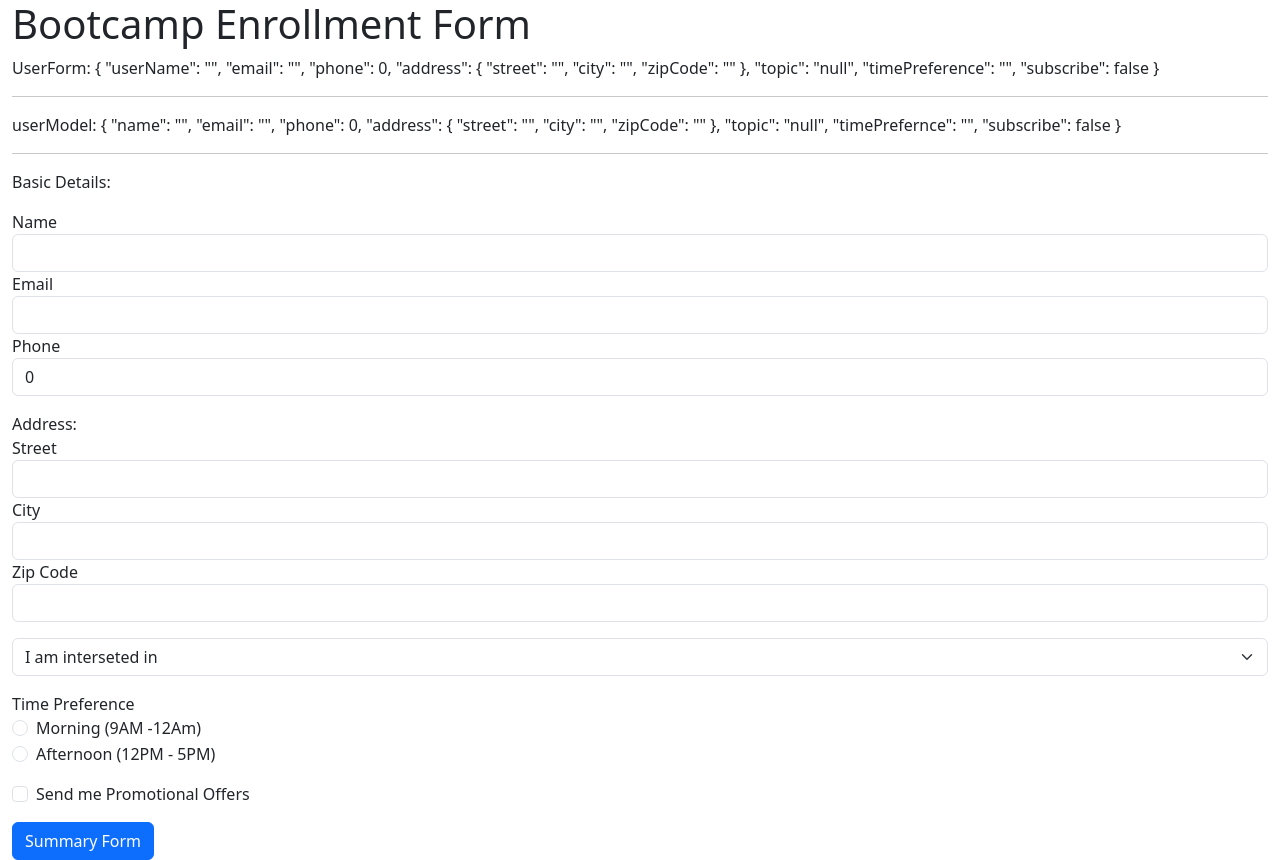
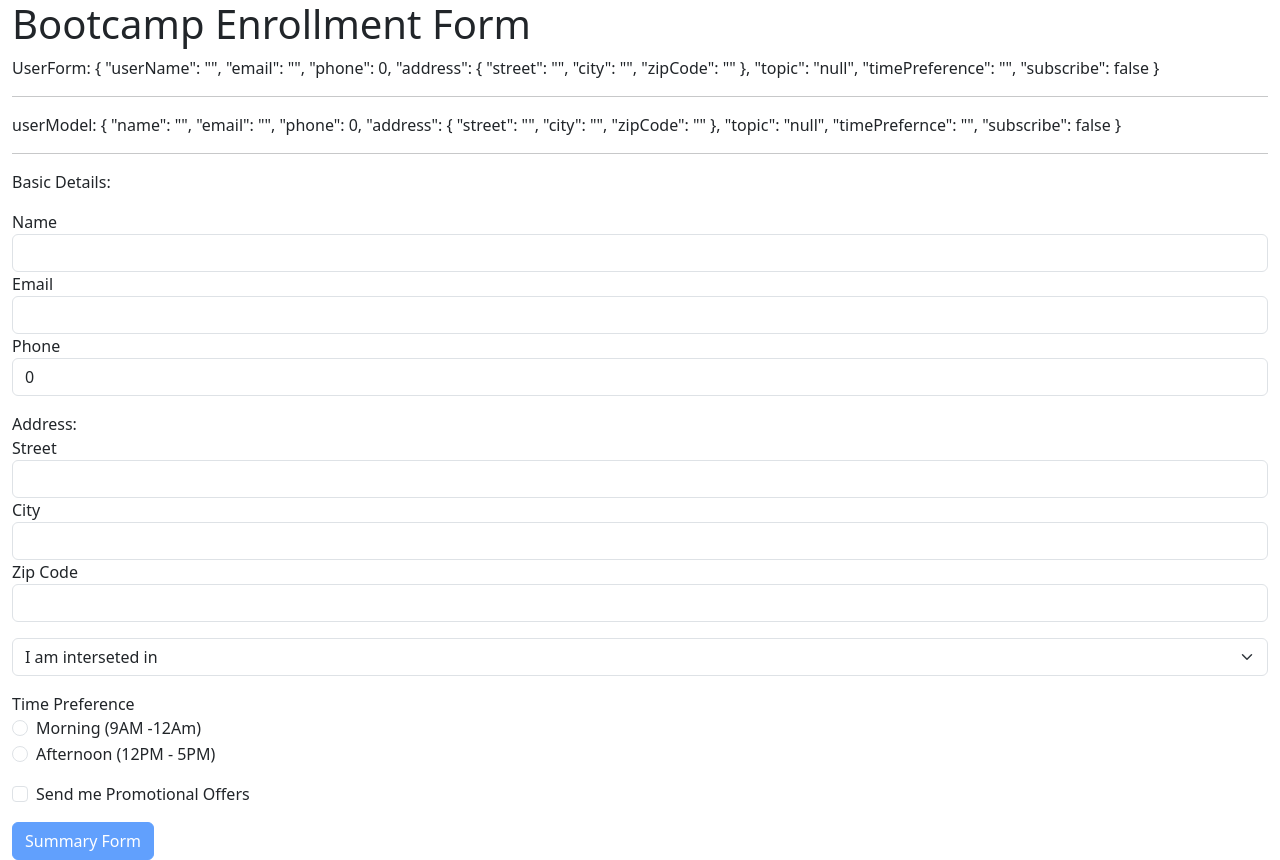
Before and after one commit to RishiSetpal/tdf, an Angular app: page / in a window 1280 px wide. Built offline with nearby package versions, Linux system fonts and the light colour scheme.

Commit message:
11 - Form Level validation (TempDrivenForms) Disabling Btn using templateReference(userForm) that was binded to ngForm, by using userForm.form.valid etcs

```diff
--- a/src/app/app.component.html
+++ b/src/app/app.component.html
@@ -20,11 +20,15 @@
     [(ngModel)]="userModel.timePrefernce"
     ie. Model and View in Sinchronization
     -->
-  <form #userForm="ngForm">
+  <form #userForm="ngForm"> <!-- form automatically attcahes ngForm directive to the form tag (#userForm template Reference variable) -->
     UserForm: {{ userForm.value | json }}
     <hr />
     userModel: {{ userModel | json }}
     <hr />
+    <!-- userForm.form.valid: {{userForm.form.valid}}
+    userForm.valid: {{userForm.valid}}
+    userForm.form.invalid: {{userForm.form.invalid}}
+    userForm.invalid: {{userForm.invalid}} -->
 
     <!-- Text | email | tel -->
     <!-- form-group & form-control are BootStrap Classes-->
@@ -127,7 +131,8 @@
       <label class="form-check-label">Send me Promotional Offers</label>
     </div>
 
-    <button class="btn btn-primary" type="submit">Summary Form</button>
+    <!-- [PropertyBinding] -->
+    <button [disabled]="userForm.invalid || isTopicInvalid" class="btn btn-primary" type="submit" >Summary Form</button>
   </form>
 </div>
 
```
